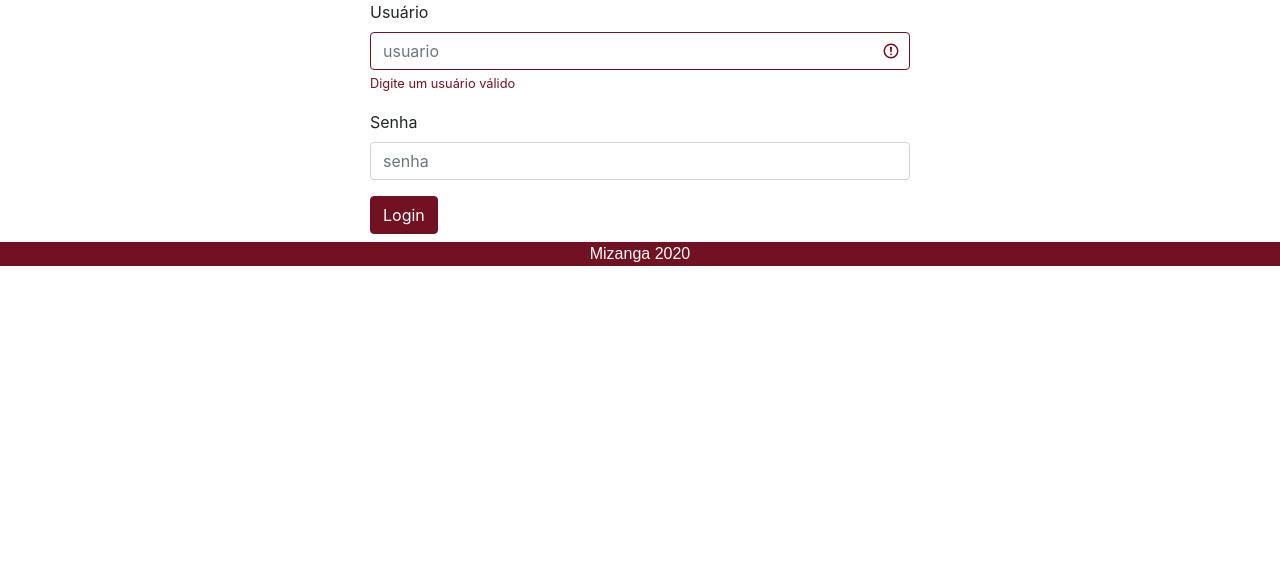
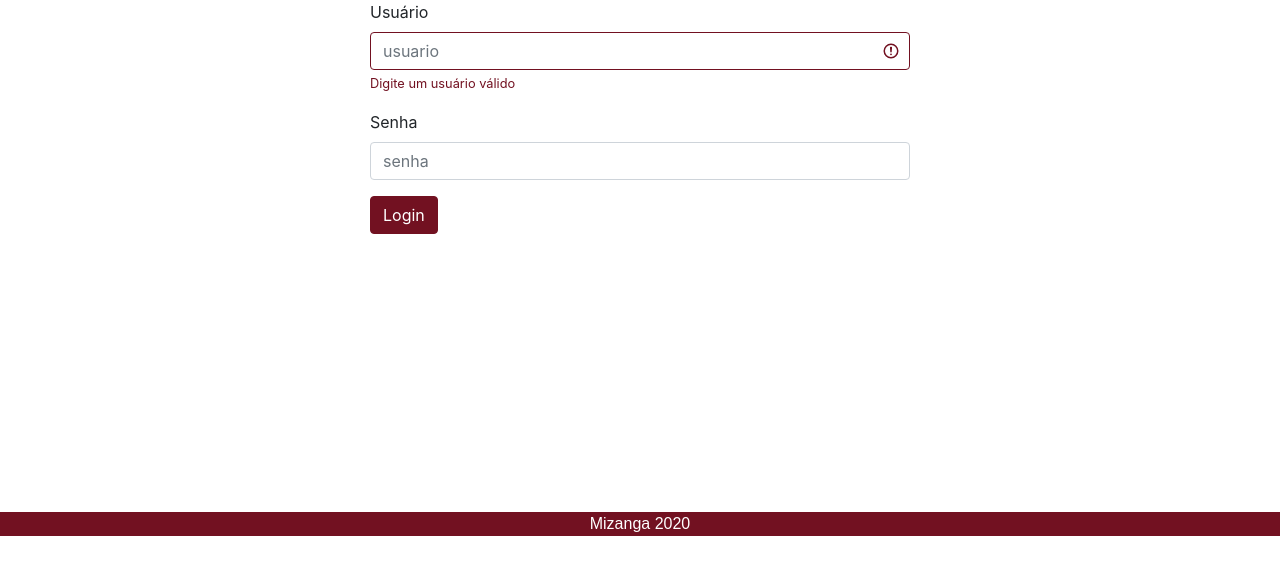
Before and after one commit to stephaniedt/mizanga, a PHP site: page /login.php in a window 1280 px wide. Shown: the part 72-647 px from the top of the page. Run offline with PHP 8.4, Linux system fonts and the light colour scheme; data that the repository does not hold is empty; some web fonts are replaced.

Commit message:
footer no fim da pagina

```diff
--- a/login.php
+++ b/login.php
@@ -22,23 +22,27 @@
 
 					<div class="form-group">
 						<label for="nome">Usuário</label>
-					<input type="text" class="form-control <?= $nomeOK ? '' : 'is-invalid' ; ?>" id="usuario" name="usuario" placeholder="usuario" required>
+						<input type="text" class="form-control <?= $nomeOK ? '' : 'is-invalid'; ?>" id="usuario" name="usuario" placeholder="usuario" required>
 						<div class="invalid-feedback">Digite um usuário válido</div>
 					</div>
 
 					<div class="form-group">
 						<label for="senha">Senha</label>
 						<input type="password" class="form-control" id="senha" name="senha" placeholder="senha" required>
-				</div class="col-md-1 d-flex align-items-center">
+					</div>
 					<button class="btn btn-primary" type="submit">Login</button>
 				</form>
 			</div>
 
 		</div>
 	</main>
+	<div style="height: 270px;">
+
+	</div>
 	<div>
 		<?php require('./includes/footer.php'); ?>
 		<?php require('./includes/script.php'); ?>
 	</div>
 </body>
+
 </html>
```
Lines whose indentation alone changed are shown as unchanged.
